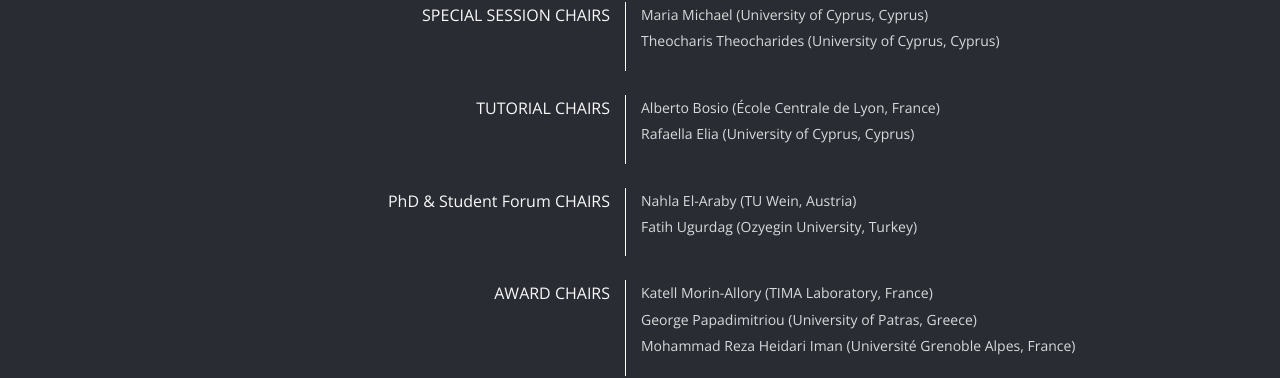
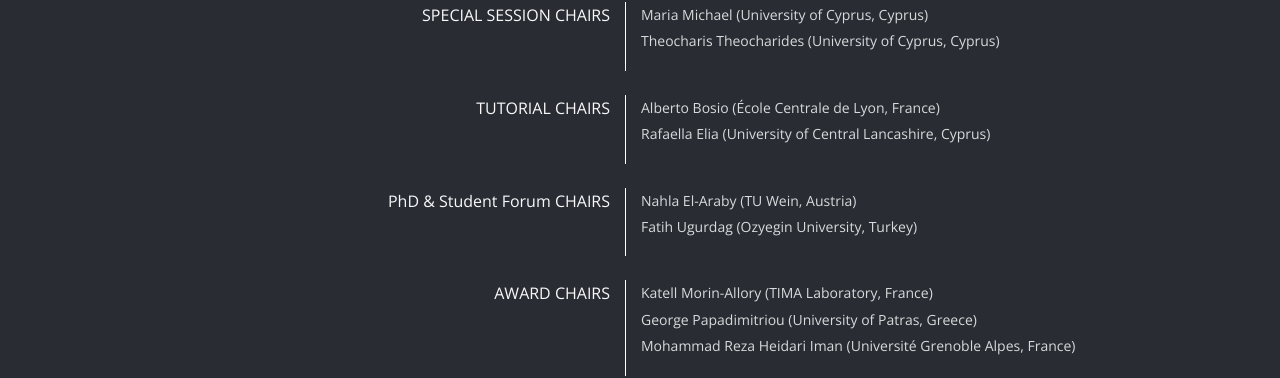
Before and after one commit to vlsi-soc/vlsi-soc, a Jekyll site: the page built from index.md, in a window 1280 px wide and 900 px high, scrolled down 2471 px. Shown: the part 136-514 px from the top of the window. Built offline with Jekyll 4.4.1, drawn with Linux system fonts in a browser that asks for light colours; nearby versions of some CDN libraries.

Commit message:
Updated info for Rafaella

```diff
--- a/_data/organizing_committee.yml
+++ b/_data/organizing_committee.yml
@@ -39,7 +39,7 @@
       - name: "Alberto Bosio"
         affiliation: "École Centrale de Lyon, France"
       - name: "Rafaella Elia"
-        affiliation: "University of Cyprus, Cyprus"
+        affiliation: "University of Central Lancashire, Cyprus"
 
   - title: "PhD & Student Forum CHAIRS"
     key: "phd_student_forum_chairs"
```
